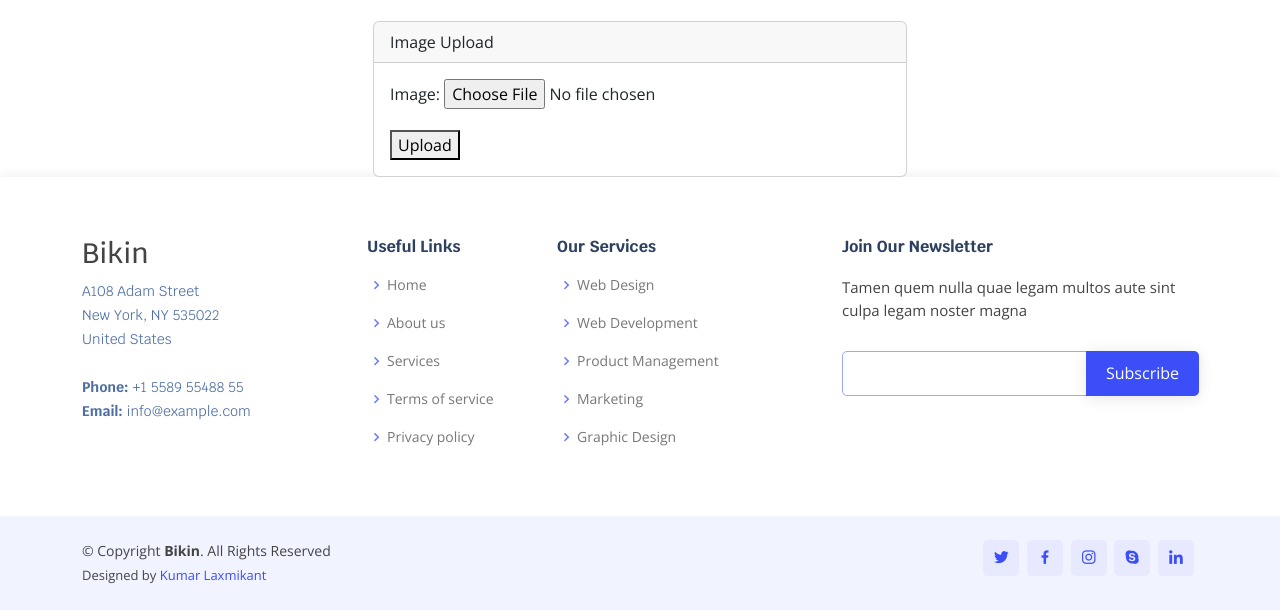
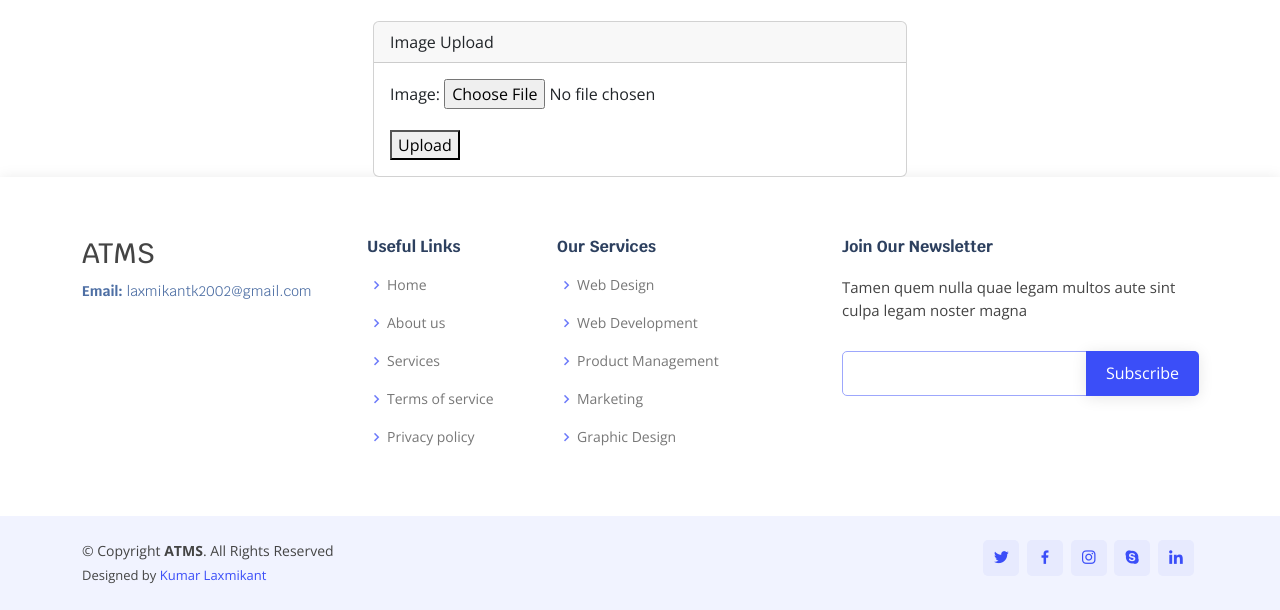
Before and after one commit to Kumar-laxmi/Adaptive-Traffic-Signal, a Django app: page / in a window 1280 px wide. Shown: the part 827-1437 px from the top of the page. Run offline with Django 4.2, Linux system fonts and the light colour scheme; some libraries are stand-ins or nearby versions.

Commit message:
Footers updated

```diff
--- a/app/templates/index.html
+++ b/app/templates/index.html
@@ -149,13 +149,9 @@
         <div class="row">
 
           <div class="col-lg-3 col-md-6 footer-contact">
-            <h3>Bikin</h3>
+            <h3>ATMS</h3>
             <p>
-              A108 Adam Street <br>
-              New York, NY 535022<br>
-              United States <br><br>
-              <strong>Phone:</strong> +1 5589 55488 55<br>
-              <strong>Email:</strong> info@example.com<br>
+              <strong>Email:</strong> laxmikantk2002@gmail.com<br>
             </p>
           </div>
 
@@ -197,7 +193,7 @@
 
       <div class="me-md-auto text-center text-md-start">
         <div class="copyright">
-          &copy; Copyright <strong><span>Bikin</span></strong>. All Rights Reserved
+          &copy; Copyright <strong><span>ATMS</span></strong>. All Rights Reserved
         </div>
         <div class="credits">
           Designed by <a href="#">Kumar Laxmikant</a>
```
Also changed, not shown: app/templates/model_info.html (+3 -7 lines).
